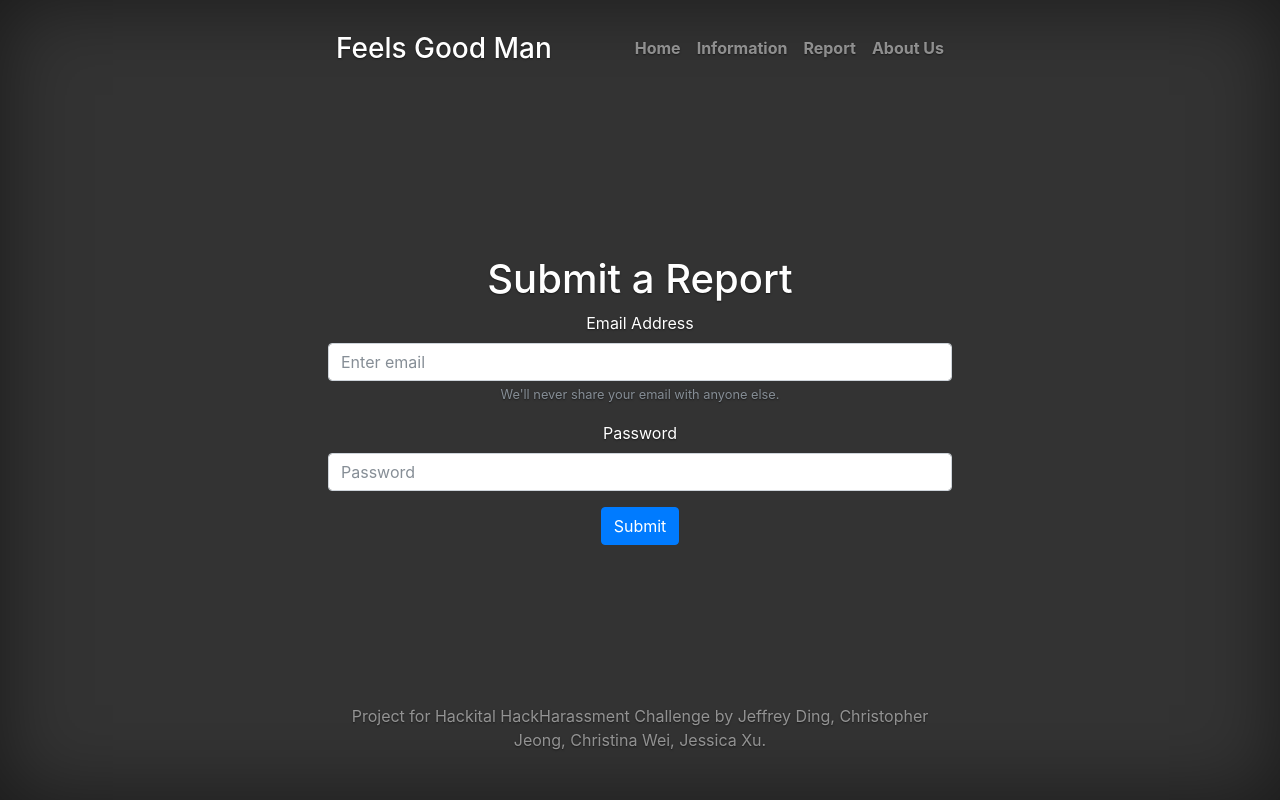
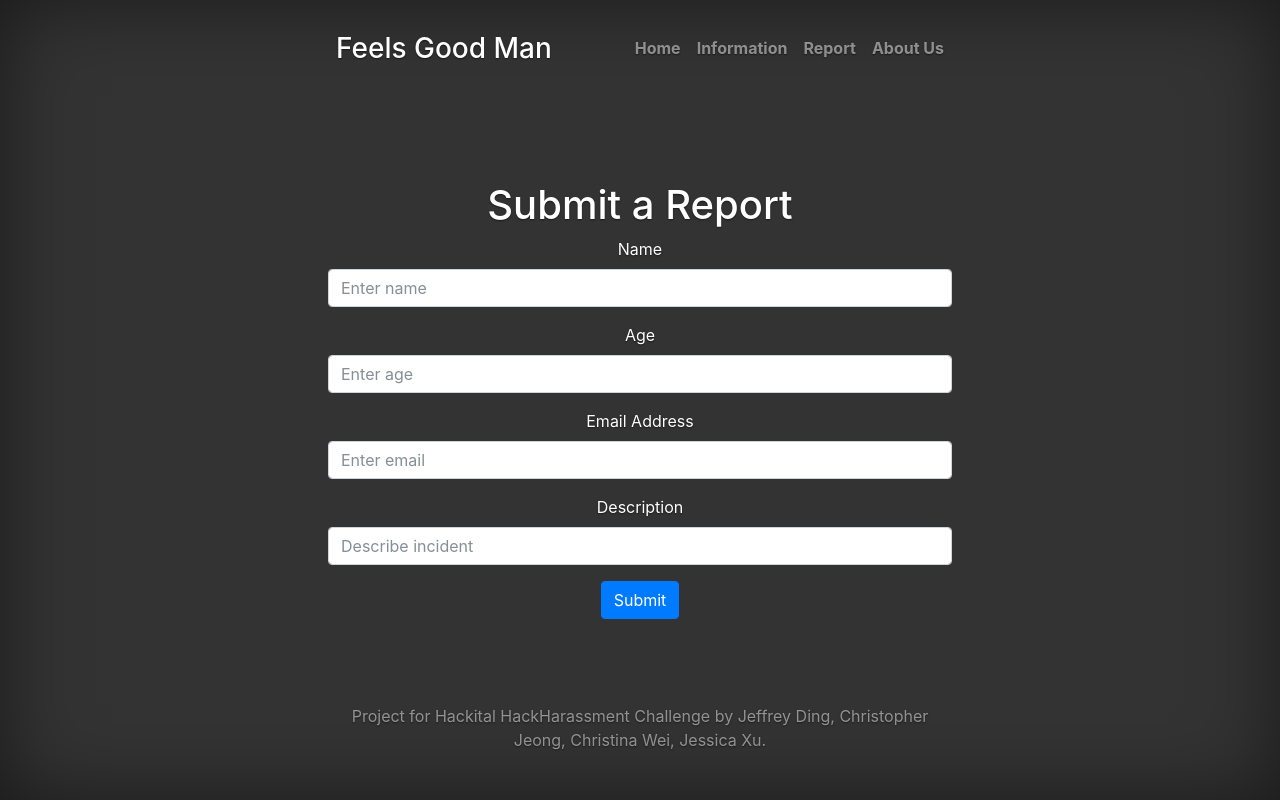
Before and after one commit to christinawei/hackital, a website: page html/report.html in a window 1280 px wide. Drawn offline with nearby package versions, Linux system fonts and the light colour scheme; files that its build step writes are made by us from their sources.

Commit message:
frontend fixes

```diff
--- a/html/report.html
+++ b/html/report.html
@@ -9,8 +9,8 @@
 
  	<link rel="stylesheet" href="https://maxcdn.bootstrapcdn.com/bootstrap/4.0.0-beta.2/css/bootstrap.min.css" integrity="sha384-PsH8R72JQ3SOdhVi3uxftmaW6Vc51MKb0q5P2rRUpPvrszuE4W1povHYgTpBfshb" crossorigin="anonymous">
 	<script src="https://maxcdn.bootstrapcdn.com/bootstrap/4.0.0-beta.2/js/bootstrap.min.js" integrity="sha384-alpBpkh1PFOepccYVYDB4do5UnbKysX5WZXm3XxPqe5iKTfUKjNkCk9SaVuEZflJ" crossorigin="anonymous"></script>
-	<link rel="stylesheet" type="text/css" href="cover.css">
-	<link rel="stylesheet" type="text/css" href="styles.css">
+	<link rel="stylesheet" type="text/css" href="../css/cover.css">
+	<!-- <link rel="stylesheet" type="text/css" href="../css/styles.css"> -->
 	<title>Feels Good Man</title>
   </head>
 
@@ -38,13 +38,20 @@
             <h1 class="cover-heading">Submit a Report</h1>
             <form>
               <div class="form-group">
+                <label for="exampleInputEmail1">Name</label>
+                <input type="text" class="form-control" id="name-form" placeholder="Enter name">
+              </div>
+              <div class="form-group">
+                <label for="exampleInputEmail1">Age</label>
+                <input type="text" class="form-control" id="age-form" placeholder="Enter age">
+              </div>
+              <div class="form-group">
                 <label for="exampleInputEmail1">Email Address</label>
                 <input type="email" class="form-control" id="exampleInputEmail1" aria-describedby="emailHelp" placeholder="Enter email">
-                <small id="emailHelp" class="form-text text-muted">We'll never share your email with anyone else.</small>
               </div>
               <div class="form-group">
-                <label for="exampleInputPassword1">Password</label>
-                <input type="password" class="form-control" id="exampleInputPassword1" placeholder="Password">
+                <label for="exampleInputEmail1">Description</label>
+                <input type="text" class="form-control" id="location-form" placeholder="Describe incident">
               </div>
 
               <button type="submit" class="btn btn-primary">Submit</button>
```
Also changed, not shown: html/aboutus.html (+3 -3 lines), html/index.html (+1 -1 lines), html/info.html (+1 -1 lines).
